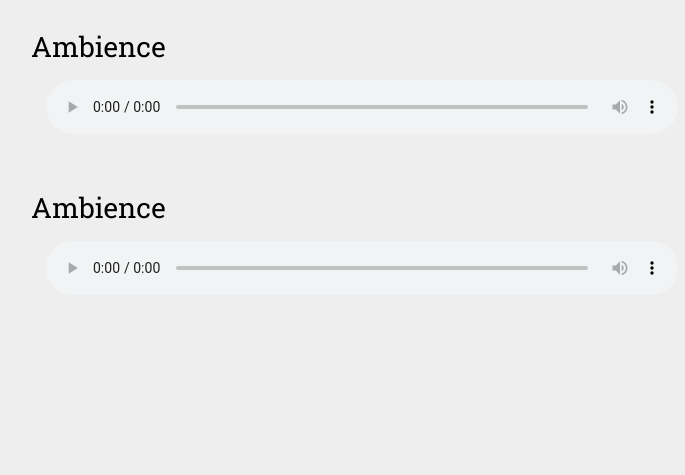
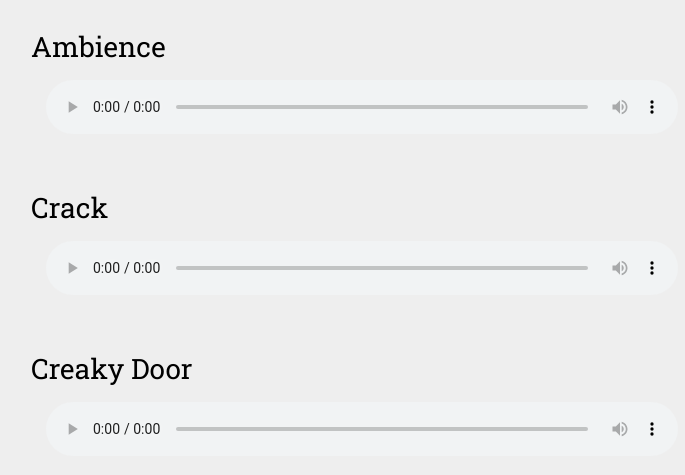
Before and after one commit to scarystory/scarystory.github.io, a plain HTML site: page index.html in a window 1280 px wide. Shown: the whole page, without its empty margins (293-978 px from the left). Drawn offline with Linux system fonts and the light colour scheme.

Commit message:
more soundss

```diff
--- a/index.html
+++ b/index.html
@@ -37,13 +37,19 @@
         <div class="row">
             Ambience
             <audio controls>
-<source src="https://rawgit.com/scarystory/scarystory.github.io/master/music/ambience.mp3" type="audio/mpeg">
+                <source src="https://rawgit.com/scarystory/scarystory.github.io/master/music/ambience.mp3" type="audio/mpeg">
             </audio>
         </div>
         <div class="row">
-            Ambience
+            Crack
             <audio controls>
-<source src="https://rawgit.com/scarystory/scarystory.github.io/master/music/ambience.mp3" type="audio/mpeg">
+                <source src="https://rawgit.com/scarystory/scarystory.github.io/master/music/cracking.mp3" type="audio/mpeg">
+            </audio>
+        </div>
+        <div class="row">
+            Creaky Door
+            <audio controls>
+                <source src="https://rawgit.com/scarystory/scarystory.github.io/master/music/creakydoor.mp3" type="audio/mpeg">
             </audio>
         </div>
     </div>
```
Also changed, not shown: 1 other file.
